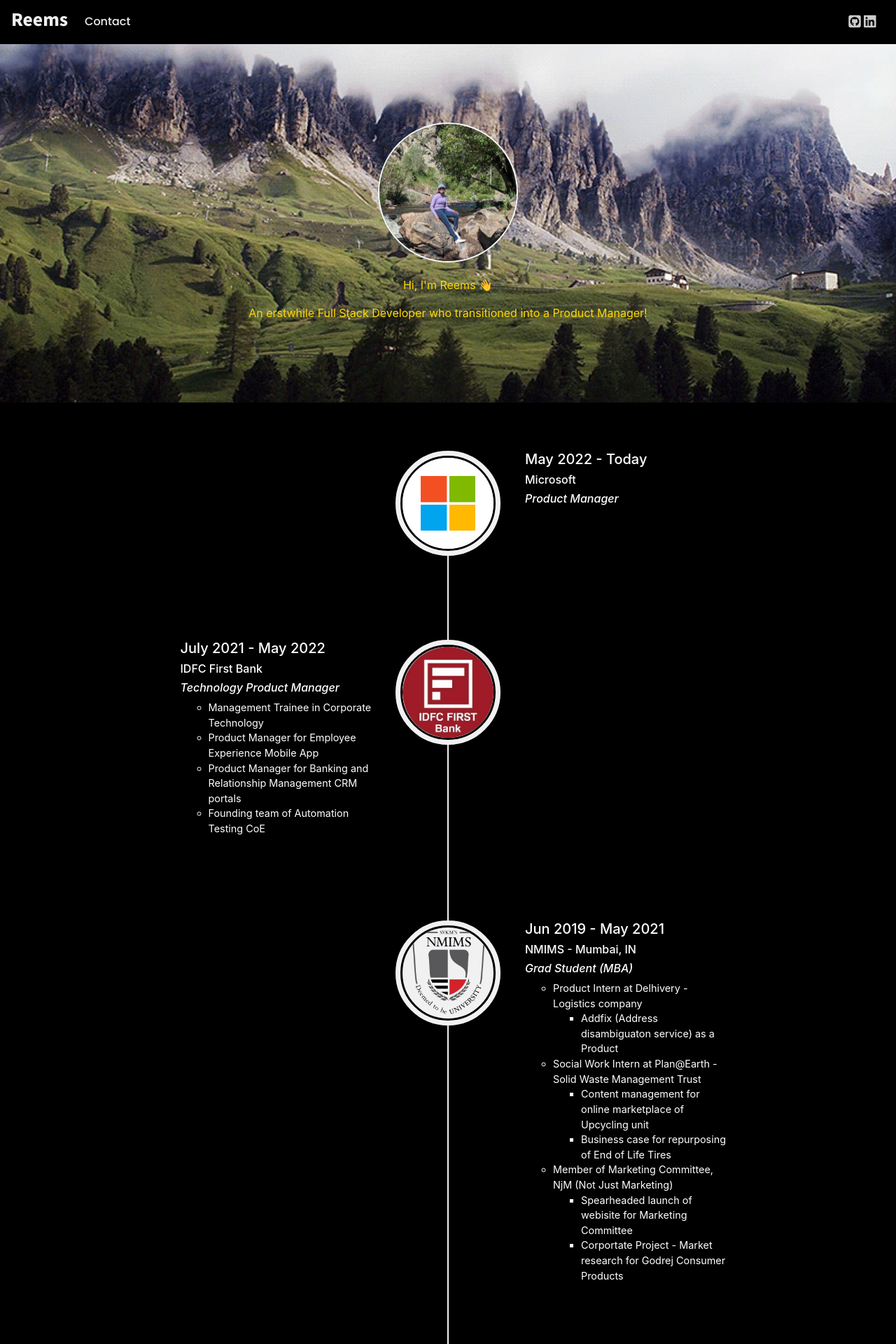
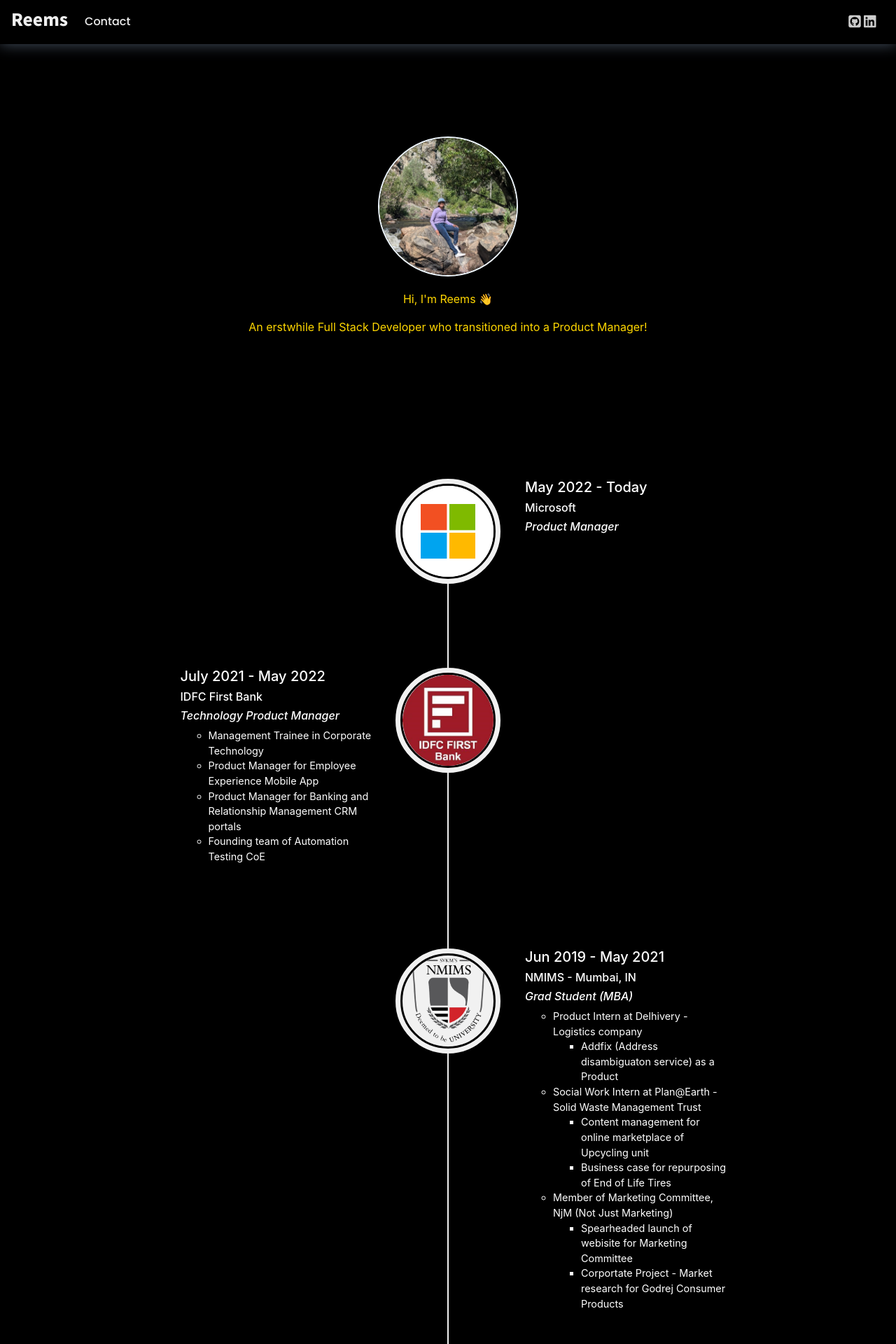
Before and after one commit to reemstk/reemstk.github.io, a Jekyll site: the page built from index.md, in a window 1280 px wide. Shown: the top 1920 px of the page at 70% size. Built offline with Jekyll 4.4.1, drawn with Linux system fonts in a browser that asks for light colours; nearby versions of some CDN libraries; comment, search, counter and statistics services are not loaded; our own code applies the rules of GitHub Pages for plain Markdown files.

Commit message:
Update main.css

```diff
--- a/css/main.css
+++ b/css/main.css
@@ -1193,7 +1193,8 @@
 
 .bg-img {
   height: auto;
-  padding: 80px 0;
+  padding: 100px 0;
+  width: 100%
   background: url(/assets/img/intro-bg.gif) no-repeat bottom center scroll;
   -webkit-background-size: cover;
   -moz-background-size: cover;
@@ -1260,3 +1261,11 @@
   transform: rotateY(180deg);
 }
 /*-----end of contact----------*/
+
+.profile-text {
+  text-align: center;
+  color: #01C5D6;
+  background: rgba(0, 0, 0, 0.5);
+  width: 100%;
+  padding: 20px;
+}
```
